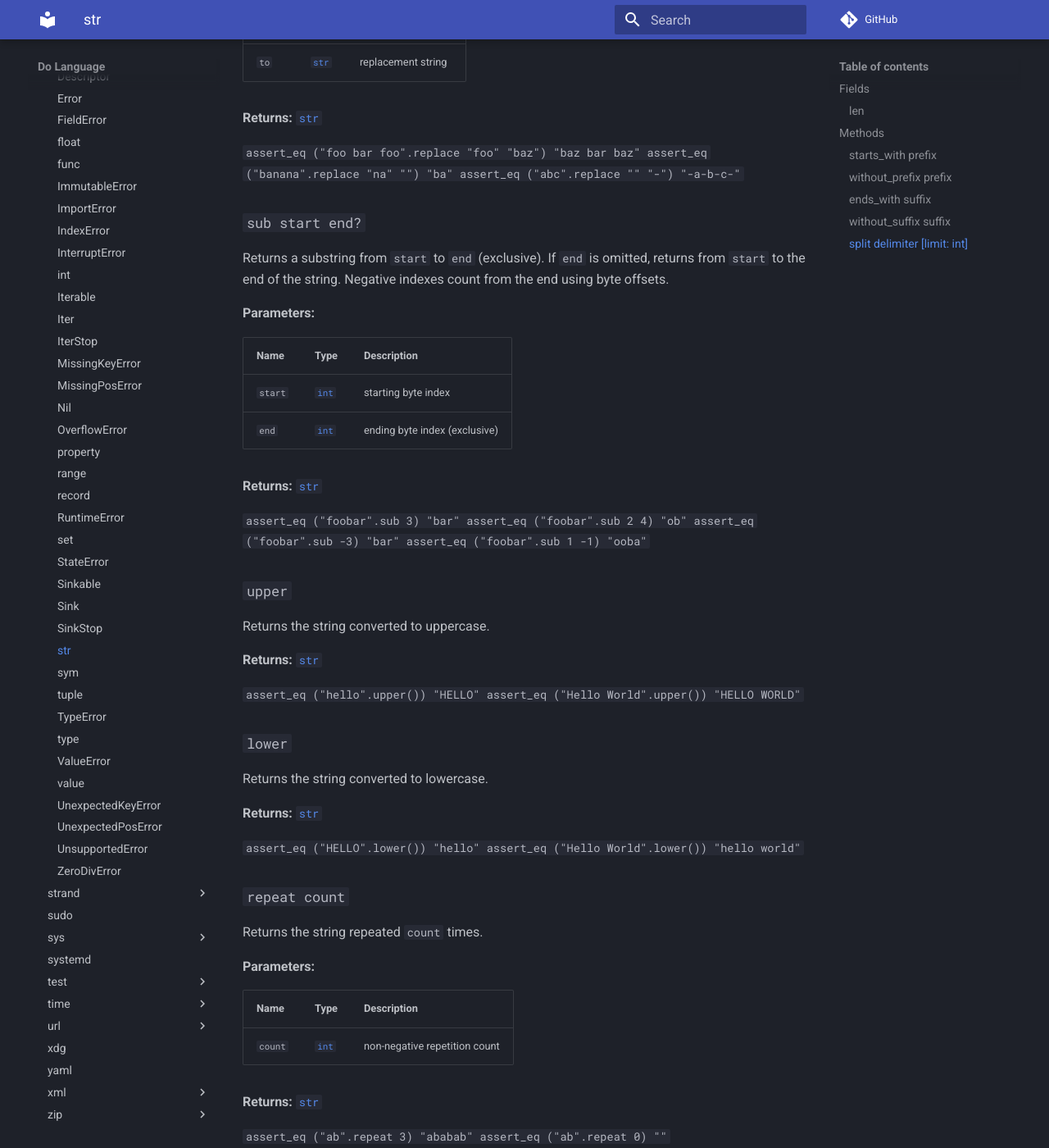
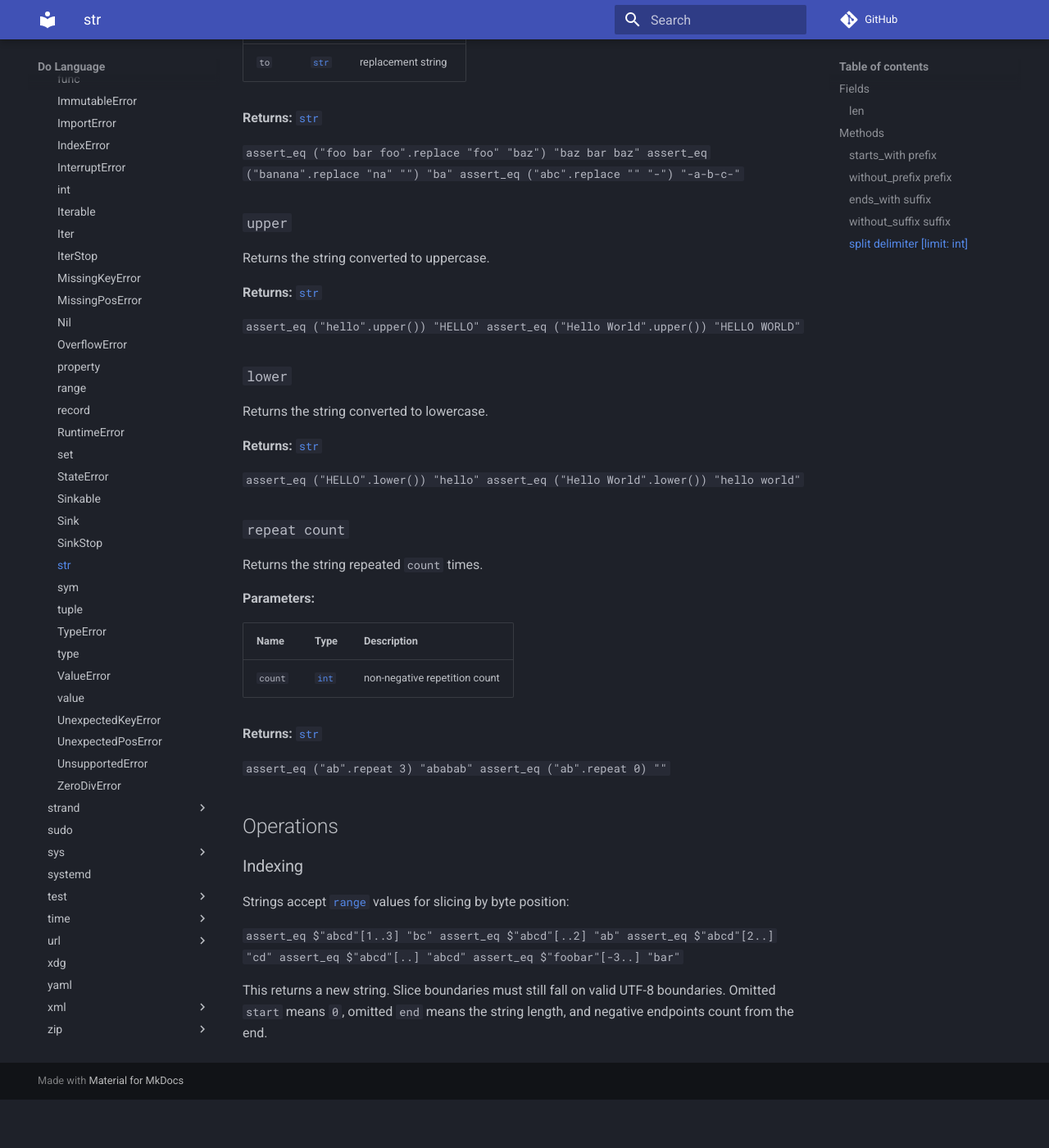
Before and after one commit to dolang-org/dolang, an MkDocs documentation site: the page built from docs/api/std/str.md, in a window 1280 px wide and 1400 px high, scrolled down 5397 px. Shown: the whole window at 82% size. Built offline with MkDocs 1.6.1 and Material for MkDocs 9.7.7, drawn with Linux system fonts in a browser that asks for light colours; comment, search, counter and statistics services are not loaded; after the commit the page ends 6738 px from its top, so only the background shows below that; some of the changed text lies outside the part shown.

````diff
--- a/docs/api/std/str.md
+++ b/docs/api/std/str.md
@@ -252,28 +252,6 @@ assert_eq ("banana".replace "na" "") "ba"
 assert_eq ("abc".replace "" "-") "-a-b-c-"
 ```
 
-### `sub start end?`
-
-Returns a substring from `start` to `end` (exclusive). If `end` is omitted,
-returns from `start` to the end of the string. Negative indexes count from the
-end using byte offsets.
-
-**Parameters:**
-
-| Name    | Type                | Description                   |
-| ------- | ------------------- | ----------------------------- |
-| `start` | [`int`](./index.md) | starting byte index           |
-| `end`   | [`int`](./index.md) | ending byte index (exclusive) |
-
-**Returns:** [`str`](./str.md)
-
-```
-assert_eq ("foobar".sub 3) "bar"
-assert_eq ("foobar".sub 2 4) "ob"
-assert_eq ("foobar".sub -3) "bar"
-assert_eq ("foobar".sub 1 -1) "ooba"
-```
-
 ### `upper`
 
 Returns the string converted to uppercase.
@@ -324,6 +302,7 @@ assert_eq $"abcd"[1..3] "bc"
 assert_eq $"abcd"[..2] "ab"
 assert_eq $"abcd"[2..] "cd"
 assert_eq $"abcd"[..] "abcd"
+assert_eq $"foobar"[-3..] "bar"
 ```
 
 This returns a new string. Slice boundaries must still fall on valid UTF-8
````
Also changed, not shown: docs/api/digest/index.md (+1 -1 lines), docs/api/digest/sha512.md (+1 -1 lines), docs/api/std/bin.md (+18 -21 lines), 2 other files.
